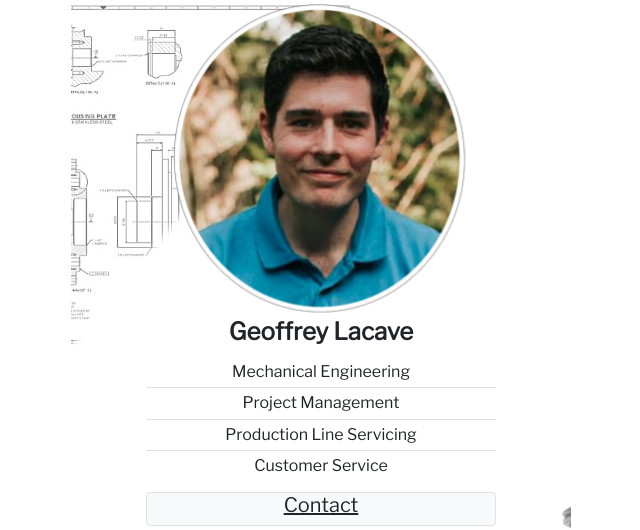
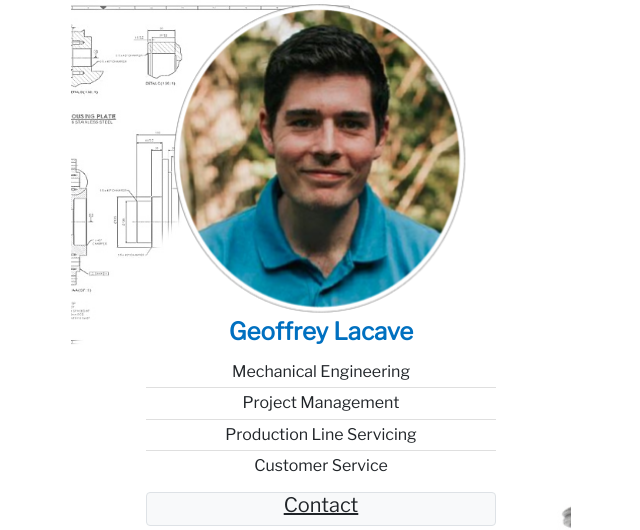
Before and after one commit to Geofflac/ebusinesscard, a website: page Public/index.html in a window 1280 px wide. Shown: the top 530 px of the page, without its empty margins (319-959 px from the left). Drawn offline with nearby package versions, Linux system fonts and the light colour scheme; no server answers.

Commit message:
edit text color

```diff
--- a/Public/index.css
+++ b/Public/index.css
@@ -29,6 +29,7 @@ html, body {
 h4 {
     font-weight: bold;
     margin-bottom: 0;
+    color: #0070C0;
 }
 
 ul{
```
